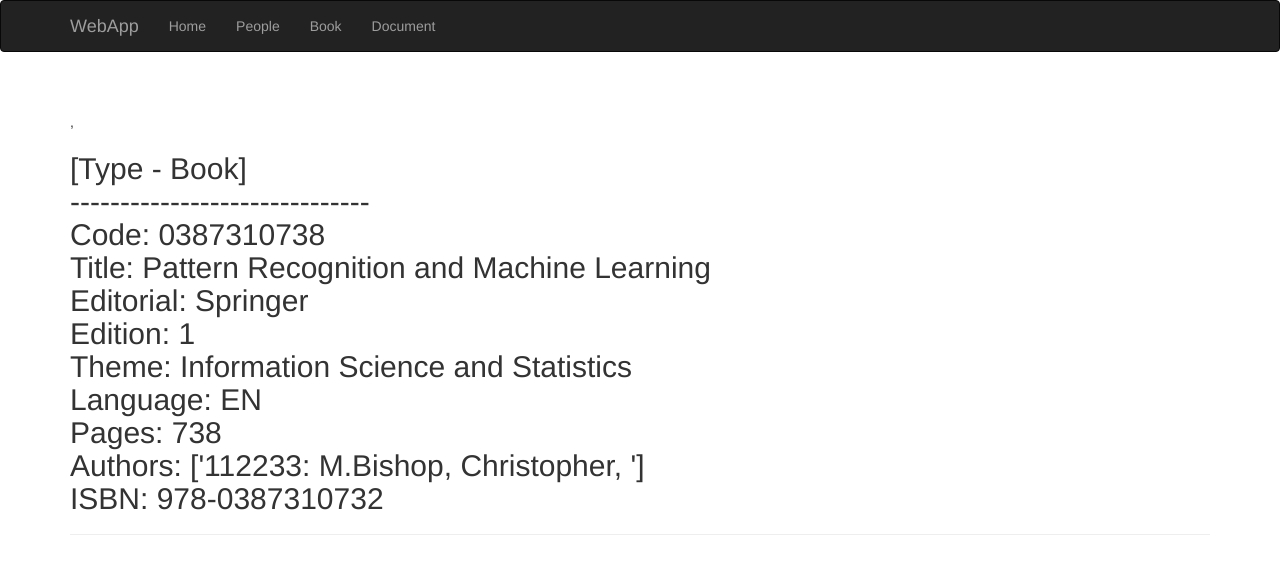
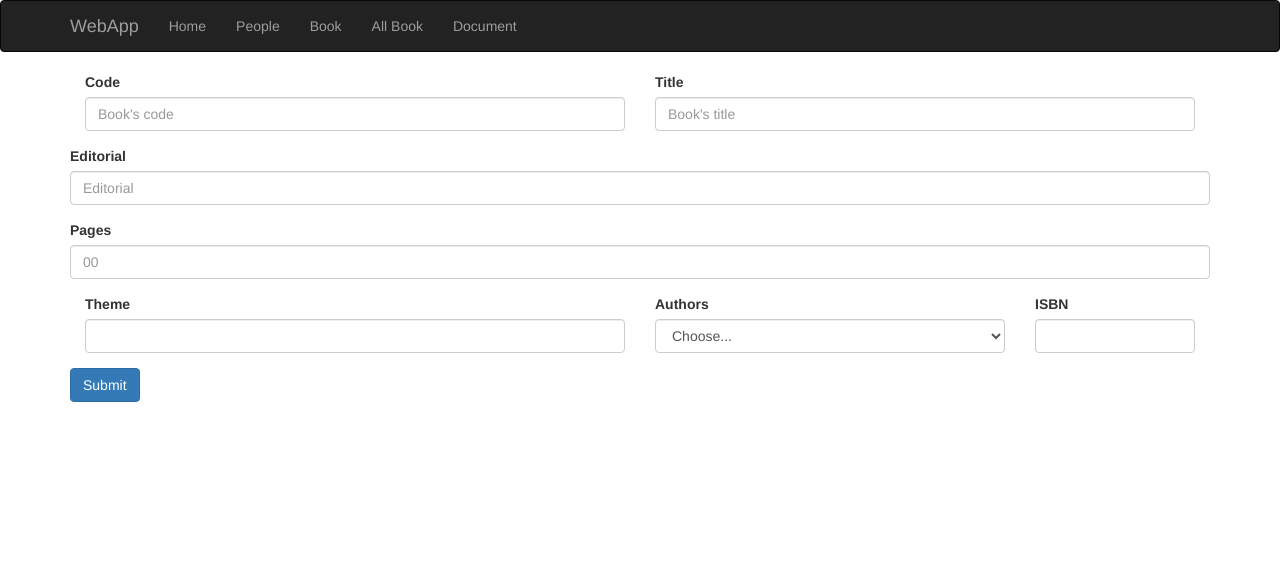
Before and after one commit to EdwinPuertas/WebFlask, a Flask app: page /book in a window 1280 px wide. Shown: the top 574 px of the page. Run offline with Flask 2, Linux system fonts and the light colour scheme; some libraries are stand-ins or nearby versions.

Commit message:
Update fields

```diff
--- /dev/null
+++ b/logic/ado.py
@@ -0,0 +1,50 @@
+from mysql.connector import MySQLConnection, Error
+
+hostname = 'localhost'
+username = 'root'
+password = 'Rese@rch2020'
+database = 'gestion_spe'
+
+
+class ADO(object):
+
+    def __init__(self):
+        try:
+            self.conn = MySQLConnection(host=hostname, user=username, passwd=password, db=database)
+            self.cursor = self.conn.cursor()
+            print("Successful connection...")
+        except Error as e:
+            print(e)
+
+    def query(self, sql: str):
+        try:
+            self.cursor.execute(sql)
+            data_result = self.cursor.fetchall()
+            return data_result
+        except Error as e:
+            print(e)
+        finally:
+            self.cursor.close()
+            self.conn.close()
+            print("Close connection")
+
+    def dml(self, sql: str, val: str):
+        try:
+            result = "Insert Successful"
+            self.cursor.execute(sql, val)
+            self.conn.commit()
+            if self.cursor.rowcount is None:
+                result = "Insert Problem"
+            return result
+        except Error as e:
+            print(e)
+        finally:
+            self.cursor.close()
+            self.conn.close()
+            print("Close connection")
+
+
+if __name__ == '__main__':
+    con = ADO()
+    result = con.query("SELECT idperson, name, last_name FROM gestion_spe.person")
+    print(result)
--- a/logic/Book.py
+++ b/logic/book.py
@@ -1,7 +1,7 @@
 from typing import List
 
-from logic.Document import Document
-from logic.Person import Person
+from logic.document import Document
+from logic.person import Person
 
 
 class Book(Document):
@@ -39,7 +39,7 @@ class Book(Document):
 
 
 if __name__ == '__main__':
-    from logic.Person import Person
+    from logic.person import Person
 
     aut1 = Person(name="Christopher", last_name="M.Bishop")
     book = Book(code="0387310738", title="Pattern Recognition and Machine Learning", editorial="Springer",
--- a/logic/Document.py
+++ b/logic/document.py
@@ -1,4 +1,4 @@
-from logic.Person import Person
+from logic.person import Person
 from typing import List
 
 
@@ -182,7 +182,7 @@ class Document(object):
 
 
 if __name__ == '__main__':
-    from logic.Person import Person
+    from logic.person import Person
 
     aut1 = Person(name="Edwin", last_name="Puertas")
     doc = Document(code="0234456", title="New Document", editorial="Springer",
--- a/logic/Person.py
+++ b/logic/person.py
@@ -1,17 +1,8 @@
 class Person(object):
 
-    def __init__(self, id: int = 0, name: str = 'Name', last_name: str = "LastName"):
-        self._id = id
+    def __init__(self, name: str = 'Name', last_name: str = "LastName"):
         self._name = name
         self._last_name = last_name
-
-    @property
-    def id(self):
-        return self._id
-
-    @id.setter
-    def id(self, id: int):
-        self._id = id
 
     @property
     def name(self):
@@ -30,10 +21,10 @@ class Person(object):
         self._last_name = last_name
 
     def __str__(self):
-        return '{0}: {2}, {1}, '.format(self.id, self.name, self.last_name)
+        return '{1}, {0}'.format(self.name, self.last_name)
 
 
 if __name__ == '__main__':
-    edwin = Person(id=123456, name="Edwin", last_name="Puertas")
-    # edwin.name = "Edwin. A"
+    edwin = Person(name="Edwin", last_name="Puertas")
+    edwin.name = "Edwin. A"
     print(edwin)
--- a/web/app.py
+++ b/web/app.py
@@ -1,13 +1,13 @@
 from flask import Flask, render_template, request
 from flask_bootstrap import Bootstrap
-from logic.Book import Book
-from logic.Document import Document
-from logic.Person import Person
+from logic.book import Book
+from logic.document import Document
+from logic.person import Person
+from logic.ado import ADO
 
 app = Flask(__name__)
 bootstrap = Bootstrap(app)
-
-list_person = list()
+# list_person = list()
 
 
 @app.route("/")
@@ -17,30 +17,41 @@ def index():
 
 @app.route('/hello', methods=['POST'])
 def hello():
-    identity = request.form['identity']
+    ado = ADO()
+    id_person = request.form['id_person']
     first_name = request.form['first_name']
     last_name = request.form['last_name']
-    data = '%s: %s, %s' % (identity, last_name, first_name)
-    list_person.append(Person(id=int(identity), name=first_name, last_name=last_name))
+    # data = ' %s, %s ' % (last_name, first_name)
+    # list_person.append(Person(name=first_name, last_name=last_name))
+    sql = "INSERT INTO person (idperson, name, last_name) VALUES (%s, %s, %s)"
+    values = (int(id_person), first_name, last_name)
+    data = ado.dml(sql=sql, val=values)
     return render_template('hello.html', value=data)
 
 
 @app.route('/people')
 def people():
-    return render_template('people.html', value=list_person)
+    ado = ADO()
+    data = ado.query("SELECT idperson, name, last_name FROM gestion_spe.person")
+    return render_template('people.html', value=data)
 
 
 @app.route('/book')
 def book():
-    aut1 = Person(id=112233, name="Christopher", last_name="M.Bishop")
+    return render_template('book.html')
+
+
+@app.route('/book_result')
+def book_result():
+    aut1 = Person(name="Christopher", last_name="M.Bishop")
     book = Book(code="0387310738", title="Pattern Recognition and Machine Learning", editorial="Springer",
                 pages=738, authors=[aut1], theme="Information Science and Statistics", isbn="978-0387310732")
-    return render_template('book.html', value=str(book).split('\n'))
+    return render_template('book_result.html', value=str(book).split('\n'))
 
 
 @app.route('/document')
 def document():
-    aut1 = Person(id=1234567, name="Edwin", last_name="Puertas")
+    aut1 = Person(name="Edwin", last_name="Puertas")
     doc = Document(code="0234456", title="New Document", editorial="Springer",
                    pages=100, authors=[aut1], theme="Statistics")
     return render_template('document.html', value=str(doc))
--- a/web/templates/base.html
+++ b/web/templates/base.html
@@ -20,6 +20,7 @@
                 <li><a href="/">Home</a></li>
                 <li><a href="/people">People</a></li>
                 <li><a href="/book">Book</a></li>
+                <li><a href="/book_result">All Book</a></li>
                 <li><a href="/document">Document</a></li>
             </ul>
         </div>
--- a/web/templates/book.html
+++ b/web/templates/book.html
@@ -1,13 +1,44 @@
 {% extends "base.html" %}
 
 {% block page_content %}
-<div class="page-header">,
-    <h2>
-        {% for line in value %}
-            {{ line }}
-            <br />
-        {% endfor %}
-    </h2>
 
-</div>
+<form>
+  <div class="form-row">
+    <div class="form-group col-md-6">
+      <label for="input_code">Code</label>
+      <input type="text" class="form-control" id="input_code" placeholder="Book's code" name="input_code">
+    </div>
+    <div class="form-group col-md-6">
+      <label for="input_title">Title</label>
+      <input type="text" class="form-control" id="input_title" placeholder="Book's title" name="input_title">
+    </div>
+  </div>
+  <div class="form-group">
+    <label for="input_editorial">Editorial</label>
+    <input type="text" class="form-control" id="input_editorial" placeholder="Editorial" name="input_editorial">
+  </div>
+  <div class="form-group">
+    <label for="input_pages">Pages</label>
+    <input type="text" class="form-control" id="input_pages" name="input_pages" placeholder="00">
+  </div>
+  <div class="form-row">
+    <div class="form-group col-md-6">
+      <label for="input_theme">Theme</label>
+      <input type="text" class="form-control" id="input_theme" name="input_theme">
+    </div>
+    <div class="form-group col-md-4">
+      <label for="input_authors">Authors</label>
+      <select id="input_authors" class="form-control">
+        <option selected>Choose...</option>
+        <option>...</option>
+      </select>
+    </div>
+    <div class="form-group col-md-2">
+      <label for="input_isbn">ISBN</label>
+      <input type="text" class="form-control" id="input_isbn" name="input_isbn">
+    </div>
+  </div>
+
+  <button type="submit" class="btn btn-primary" name="form_book">Submit</button>
+</form>
 {% endblock %}
--- a/web/templates/hello.html
+++ b/web/templates/hello.html
@@ -4,7 +4,7 @@
 
 <div class="page-header">
     <p>
-        <h3>Hello <u><b>{{ value }}!</b></u> have fun learning python</h3>
+        <h3><b>{{ value }}!</b> record inserted.</h3>
     </p>
         <br /> <a href="/">Back Home</a>
 </div>
```
Also changed, not shown: web/templates/book_result.html (added, +13 -0 lines), web/templates/index.html (+16 -7 lines), web/templates/people.html (+5 -10 lines).
